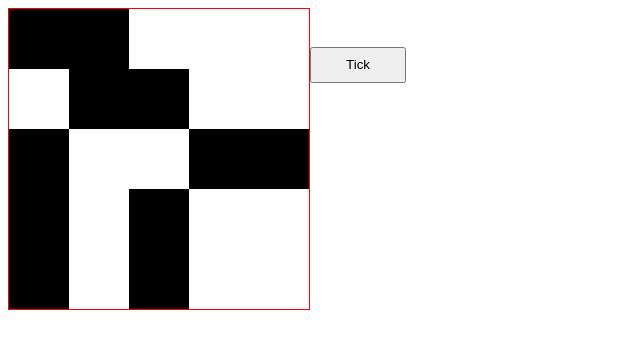
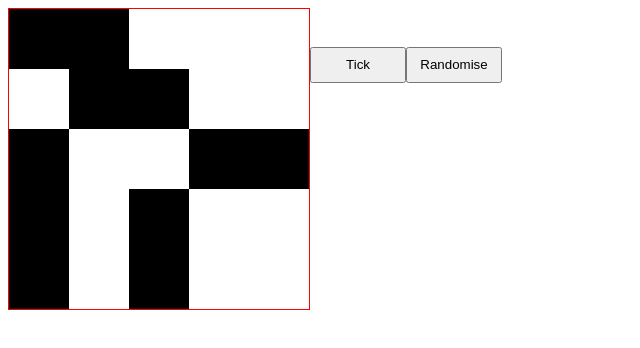
Before and after one commit to ostens/predator-prey, a React (Create React App) app: page / in a window 1280 px wide. Shown: the top 348 px of the page, without its empty margins (0-640 px from the left). Built offline with nearby package versions, Linux system fonts and the light colour scheme.

Commit message:
Add randomise button

```diff
--- a/src/button/Button.tsx
+++ b/src/button/Button.tsx
@@ -1,12 +1,15 @@
-import React from "react";
+import React, {MouseEventHandler, ReactNode} from "react";
 import "./Button.scss";
 
 type ButtonProps = {
-  onClick: React.MouseEventHandler
+  onClick: MouseEventHandler;
+  children: ReactNode;
 };
 
-const Button: React.FunctionComponent<ButtonProps> = ({ onClick }) => {
-  return <button className="button" onClick={onClick}>Tick</button>;
+const Button: React.FunctionComponent<ButtonProps> = ({ onClick, children}) => {
+  return <button className="button" onClick={onClick}>
+    {children}
+  </button>;
 }
 
 export default Button;
--- a/src/button/ButtonContainer.tsx
+++ /dev/null
@@ -1,16 +0,0 @@
-import React from "react";
-
-import Button from "./Button";
-import { tickAction } from "../world/WorldReducer";
-import {useAppDispatch} from "../root/RootStore";
-
-export type ButtonContainerProps = {
-}
-
-const ButtonContainer: React.FunctionComponent<ButtonContainerProps> = (ButtonContainerProps) => {
-  const dispatch = useAppDispatch();
-
-  return <Button onClick={() => dispatch(tickAction())} />;
-}
-
-export default ButtonContainer;
--- a/src/root/Root.tsx
+++ b/src/root/Root.tsx
@@ -1,11 +1,17 @@
 import React, {FunctionComponent} from 'react';
 import World from "../world/World";
-import ButtonContainer from "../button/ButtonContainer";
+import {useAppDispatch} from "./RootStore";
+import Button from "../button/Button";
+import {randomiseAction, tickAction} from "../world/WorldReducer";
 
-const Root: FunctionComponent = () =>
-    <div>
+const Root: FunctionComponent = () => {
+    const dispatch = useAppDispatch();
+
+    return <div>
         <World/>
-        <ButtonContainer/>
+        <Button onClick={() => dispatch(tickAction())}>Tick</Button>
+        <Button onClick={() => dispatch(randomiseAction())}>Randomise</Button>
     </div>;
+}
 
 export default Root;
--- a/src/world/WorldReducer.ts
+++ b/src/world/WorldReducer.ts
@@ -1,5 +1,5 @@
-import { CellState, cellConfigs, Surroundings, CellSurroundings } from "../cell/CellReducer";
-import { createReducer, createAction } from "@reduxjs/toolkit";
+import {CellState, cellConfigs, Surroundings, CellSurroundings} from "../cell/CellReducer";
+import {createReducer, createAction} from "@reduxjs/toolkit";
 
 export type Coordinate = {
     x: X;
@@ -23,7 +23,7 @@ type WorldState = {
     yRange: Yrange
 }
 
-export function selectCellState(cells: Cells, { x, y }: Coordinate): CellState | undefined {
+export function selectCellState(cells: Cells, {x, y}: Coordinate): CellState | undefined {
     const column = cells[x];
     if (column === undefined) return undefined;
     const cell = column[y];
@@ -32,47 +32,56 @@ export function selectCellState(cells: Cells, { x, y }: Coordinate): CellState |
 }
 
 const offsets: Surroundings<Coordinate> = {
-    topLeft: { x: -1 as X, y: -1 as Y },
-    top: { x: 0 as X, y: -1 as Y },
-    topRight: { x: 1 as X, y: -1 as Y },
-    left: { x: -1 as X, y: 0 as Y },
-    right: { x: 1 as X, y: 0 as Y },
-    bottomLeft: { x: -1 as X, y: 1 as Y },
-    bottom: { x: 0 as X, y: 1 as Y },
-    bottomRight: { x: 1 as X, y: 1 as Y }
+    topLeft: {x: -1 as X, y: -1 as Y},
+    top: {x: 0 as X, y: -1 as Y},
+    topRight: {x: 1 as X, y: -1 as Y},
+    left: {x: -1 as X, y: 0 as Y},
+    right: {x: 1 as X, y: 0 as Y},
+    bottomLeft: {x: -1 as X, y: 1 as Y},
+    bottom: {x: 0 as X, y: 1 as Y},
+    bottomRight: {x: 1 as X, y: 1 as Y}
 }
+
 function applyOffset(a: Coordinate, b: Coordinate): Coordinate {
     return {
         x: (a.x + b.x) as X,
         y: (a.y + b.y) as Y
     }
 }
+
 function withinBounds(state: WorldState, coordinate: Coordinate): boolean {
-    if(coordinate.x < state.xRange[0]) return false;
-    if(coordinate.x > state.xRange[1]) return false;
-    if(coordinate.y < state.yRange[0]) return false;
-    if(coordinate.y > state.yRange[1]) return false;
+    if (coordinate.x < state.xRange[0]) return false;
+    if (coordinate.x > state.xRange[1]) return false;
+    if (coordinate.y < state.yRange[0]) return false;
+    if (coordinate.y > state.yRange[1]) return false;
     return true;
 }
+
 export function selectSurroundings<C extends Cell>(state: WorldState, cell: C): CellSurroundings {
     const surroundings: CellSurroundings = {};
     Object.entries(offsets).forEach(([key, offset]) => {
         const coordinate = applyOffset(cell.coord, offset);
-        if(withinBounds(state, coordinate)) {
+        if (withinBounds(state, coordinate)) {
             surroundings[key as keyof typeof offsets] = selectCellState(state.cells, coordinate)
         }
     });
     return surroundings;
 }
 
+function initCells(xRange: Xrange): Cells {
+    const cells: Cells = {};
+    for (let x = xRange[0]; x < xRange[1]; x++) {
+        cells[x] = {};
+    }
+    return cells;
+}
+
 function randomCells([xMin, xMax]: Xrange, [yMin, yMax]: Yrange): Cells {
-    const cells: Cells = {};
-    for(let x = xMin; x < xMax; x++) {
-        cells[x] = {};
-        for(let y = yMin; y < yMax; y++) {
+    const cells = initCells([xMin, xMax]);
+    for (let x = xMin; x < xMax; x++) {
+        for (let y = yMin; y < yMax; y++) {
             const state = Math.random() < 0.5 ? "ALIVE" : "DEAD";
-            const coord = {x: x as X, y: y as Y};
-            cells[x][y] = {state, coord};
+            cells[x][y] = {state, coord: {x: x as X, y: y as Y}};
         }
     }
     return cells;
@@ -82,34 +91,35 @@ const xRangeInit: Xrange = [0 as X, 5 as X]
 const yRangeInit: Yrange = [0 as Y, 5 as Y]
 
 const initState: WorldState = {
-  cells: randomCells(xRangeInit, yRangeInit),
-  xRange: xRangeInit,
-  yRange: yRangeInit
+    cells: randomCells(xRangeInit, yRangeInit),
+    xRange: xRangeInit,
+    yRange: yRangeInit
 };
 
 export const tickAction = createAction("tick");
+export const randomiseAction = createAction("randomise");
 
 export const worldReducer = createReducer(initState, {
-    [tickAction.type]: tick
+    [tickAction.type]: tick,
+    [randomiseAction.type]: randomise
 });
 
-function tick (state: WorldState): WorldState {
-    const cells: Cells = {};
-    for(let x = state.xRange[0]; x < state.xRange[1]; x++) {
-        cells[x] = {};
-    }
+function tick(state: WorldState): WorldState {
+    const cells = initCells(state.xRange);
 
     Object.values(state.cells).forEach(column => {
         Object.values(column).forEach(cell => {
-            const { tick } = cellConfigs[cell.state];
+            const {tick} = cellConfigs[cell.state];
             const surroundings = selectSurroundings(state, cell)
             const newState = tick(surroundings);
             cells[cell.coord.x][cell.coord.y] = {...cell, state: newState}
         })
     })
 
-    return {
-        ...state,
-        cells
-    };;
+    return {...state, cells};
 }
+
+function randomise(state: WorldState): WorldState {
+    const cells = randomCells(state.xRange, state.yRange);
+    return {...state, cells};
+}
```
